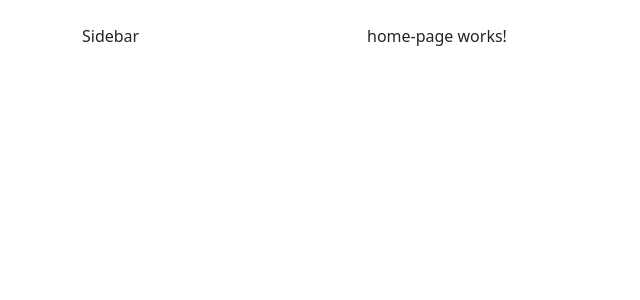
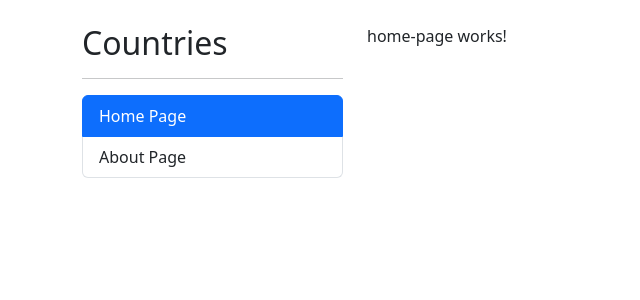
Before and after one commit to abelborit/angular-api-country-app, an Angular app: page /home in a window 1280 px wide. Shown: the top 300 px of the page, without its empty margins (0-640 px from the left). Built offline with nearby package versions, Linux system fonts and the light colour scheme.

Commit message:
[FEAT] create sidebar.component

```diff
--- a/src/app/app.component.html
+++ b/src/app/app.component.html
@@ -1,6 +1,8 @@
 <div class="row mt-4">
   <!-- Sidebar -->
-  <div class="col-3">Sidebar</div>
+  <div class="col-3">
+    <app-shared-components-sidebar></app-shared-components-sidebar>
+  </div>
 
   <!-- Pages -->
   <div class="col">
--- /dev/null
+++ b/src/app/shared/components/sidebar/sidebar.component.html
@@ -0,0 +1,14 @@
+<h2>Countries</h2>
+<hr />
+
+<ul class="list-group">
+  <!-- para hacer la navegación y hacer que este li sea un link de navegación que reconozca el router que hemos implementado entonces hay que colocarle el atributo routerLink="path_a_usar" pero veremos que aún no cambia de ruta cuando se presiona o se hace click y si se le coloca como propiedad, es decir, [routerLink]="'path_a_usar'" y con eso le estamos dando el control a Angular sobre el componente ya que le decimos que establezca dinámicamente el routerLink al valor del string 'path_a_usar' que por ejemplo sería 'home' y si no existe nos dará un error "Can't bind to 'routerLink' since it isn't a known property of 'li'." que nos dice que el li no puede reconocer la propiedad routerLink y para solucionarlo entonces tenemos que hacer que nuestros li en este sidebar.component.html conozcan el routerLink y eso se hace importando en el shared.module.ts en los imports el AppRoutingModule para que todo este módulo de shared.module.ts puede utilizar lo del AppRoutingModule -->
+  <!-- no sería necesario hacerlo con [routerLink]="'home'" porque igual a lo que se iguala es un string -->
+  <!-- <li [routerLink]="'home'" class="list-group-item">Home Page</li> -->
+  <li routerLink="home" routerLinkActive="active" class="list-group-item">
+    Home Page
+  </li>
+  <li routerLink="about" routerLinkActive="active" class="list-group-item">
+    About Page
+  </li>
+</ul>
```
Also changed, not shown: src/app/shared/components/sidebar/sidebar.component.ts (added, +8 -0 lines), src/app/shared/shared.module.ts (+7 -3 lines), src/app/shared/components/sidebar/sidebar.component.css (added), 1 other file (tests, documents, lock files or other folders).
